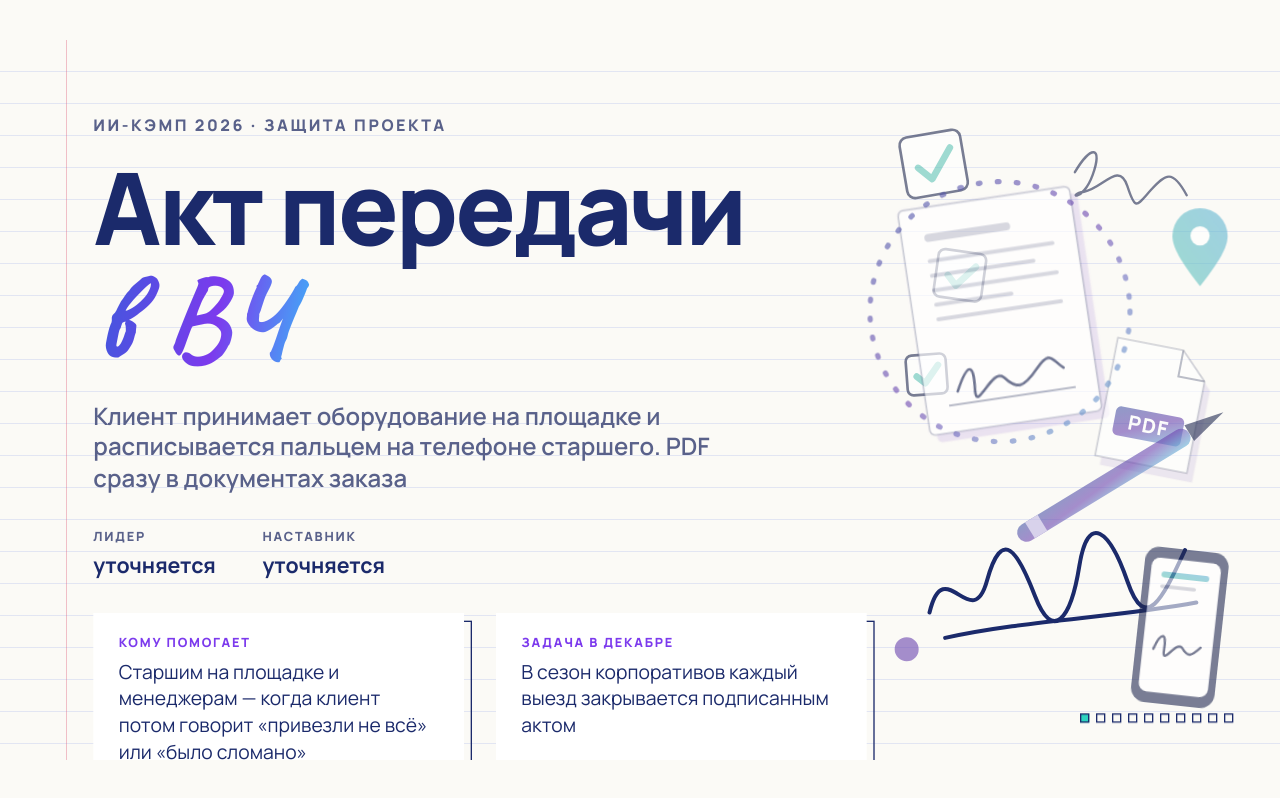
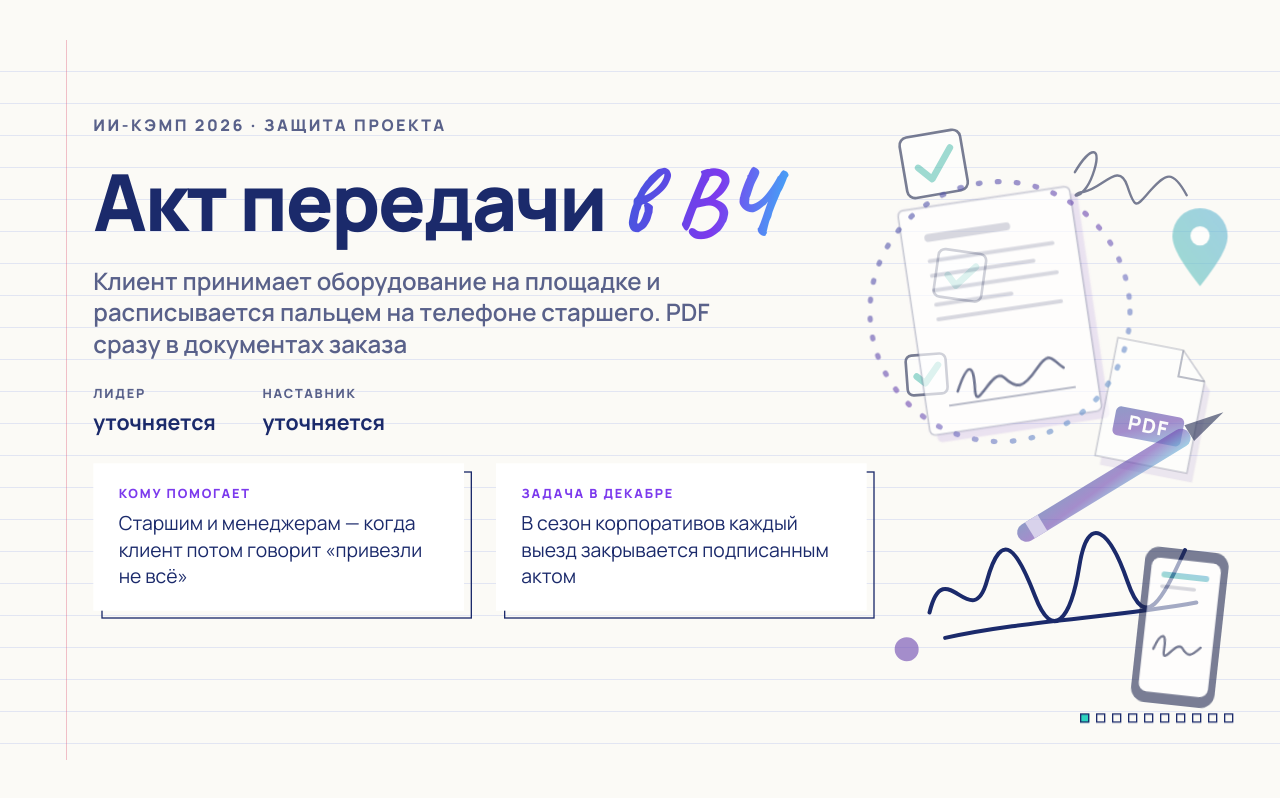
Before and after one commit to alexnikitin7734-prog/kemp-preza-akty, a plain HTML site: page index.html in a window 1280 px wide. Drawn offline with Linux system fonts and the light colour scheme.

Commit message:
Слайд 1: заголовок в строку, карточки помещаются
Co-Authored-By: Claude Opus 5.5 <noreply@anthropic.com>

```diff
--- a/index.html
+++ b/index.html
@@ -32,14 +32,14 @@
 
   <section class="slide s1">
     <p class="kick">ИИ-кэмп 2026 · защита проекта</p>
-    <h1>Акт передачи<br><em>в ВЧ</em></h1>
+    <h1>Акт передачи <em>в ВЧ</em></h1>
     <p class="lead">Клиент принимает оборудование на площадке и расписывается пальцем на телефоне старшего. PDF сразу в документах заказа</p>
     <div class="team">
       <div><span>Лидер</span><b>уточняется</b></div>
       <div><span>Наставник</span><b>уточняется</b></div>
     </div>
     <div class="pair">
-      <div class="card"><span>Кому помогает</span>Старшим на площадке и менеджерам — когда клиент потом говорит «привезли не всё» или «было сломано»</div>
+      <div class="card"><span>Кому помогает</span>Старшим и менеджерам — когда клиент потом говорит «привезли не всё»</div>
       <div class="card"><span>Задача в декабре</span>В сезон корпоративов каждый выезд закрывается подписанным актом</div>
     </div>
   </section>
--- a/preza.css
+++ b/preza.css
@@ -99,6 +99,8 @@ h1 em, h2 em { font-style: normal; background: var(--grad); -webkit-background-c
 .ticks li { font-size: 28px; line-height: 1.35; padding-left: 46px; position: relative; }
 .ticks li::before { content: ""; position: absolute; left: 0; top: 13px; width: 22px; height: 22px; background: var(--teal); box-shadow: 6px 6px 0 -2px var(--paper), 6px 6px 0 0 var(--ink); }
 .limit { max-width: 1100px; }
+.s1 h1 { font-size: 118px; margin: 26px 0 28px; max-width: 1240px; }
+.s1 .team { margin: 38px 0 40px; }
 .s2 .foot { position: static; margin-top: 44px; }
 .s2 h2 { margin-bottom: 40px; }
 
```
